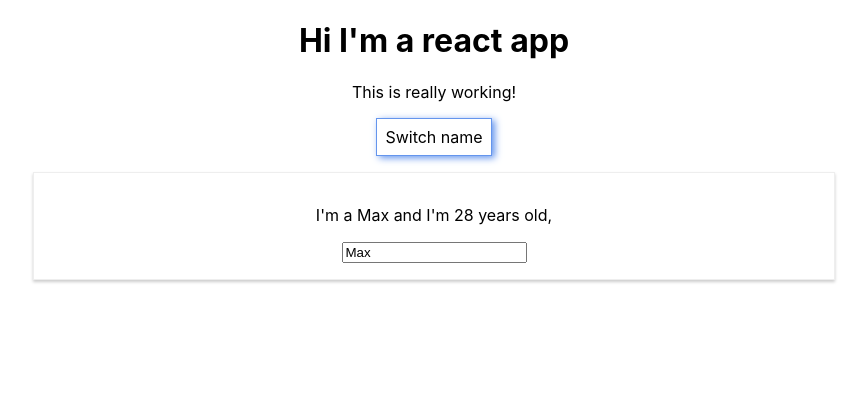
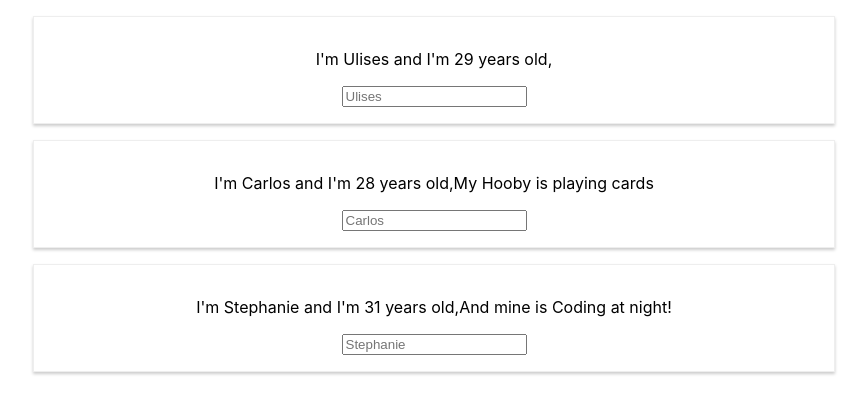
Before and after one commit to Ulises961/Assignments-React, a React (Create React App) app: page / in a window 1280 px wide. Shown: the top 414 px of the page, without its empty margins (206-1073 px from the left). Built offline with nearby package versions, Linux system fonts and the light colour scheme.

Commit message:
chapter 3 finished

```diff
--- a/src/App.js
+++ b/src/App.js
@@ -2,38 +2,47 @@
 import React, {Component} from 'react';
 import './App.css';
 import Person from './Person/Person'
+
+
 class App extends Component {
 
   state = {
 
-    persons: [
-      {name:'Max', age:28},
-      {name:'Manu', age:28},
-      {name: 'Stephanie', age: 26}
+    users : [
+        {name: 'Ulises', age : 29},
+        {name:'Carlos', age : 28},
+        {name:'Stephanie', age : 31}
     ]
 
   }
-  switchNameHandler = (newName) => {
+  changeUserNameHandler = (newName) => {
 
-    console.log('Was clicked');
-     this.setState({persons: [{name: newName, age:26}]});
+     this.setState({
+       users: [
+          {name: newName.target.value, age:23},
+          {name:'Carlos', age :28},
+          {name: 'Stephanie', age :31}
+        ]
+      });
   }
+  changeUserNameHardHandler = (newName) => {
+
+    this.setState({
+      users: [
+        {name: newName, age:23},
+        {name:'Carlos', age :28},
+        {name: 'Stephanie', age :31}
+       ]
+     });
+ }
 
   render() {
     return (
 
       <div className="App">
-        <h1>Hi I'm a react app</h1>
-        <p>This is really working!</p>
-        <button className="buttonStyle :hover" onClick={this.switchNameHandler.bind(this,'Ulises')}>Switch name</button>
-        <Person
-          name={this.state.persons[0].name}
-          age={this.state.persons[0].age}
-          click={this.switchNameHandler.bind(this,'Carlos')}
-
-          />
-
-
+          <Person name={this.state.users[0].name} age={this.state.users[0].age } changed={this.changeUserNameHandler} click={this.changeUserNameHardHandler.bind(this,'Max')}></Person>
+          <Person name={this.state.users[1].name} age={this.state.users[1].age } click={this.changeUserNameHardHandler.bind(this,'Louis')}>My Hooby is playing cards</Person>
+          <Person name={this.state.users[2].name} age={this.state.users[2].age } click={this.changeUserNameHardHandler.bind(this,'Bob')}>And mine is Coding at night!</Person>
       </div>
     );
 
--- a/src/Person/Person.js
+++ b/src/Person/Person.js
@@ -4,8 +4,8 @@ import './Person.css'
 const person = (props) => {
     return (
     <div className='Person'>
-        <p onClick={props.click}>I'm a {props.name} and I'm {props.age} years old,{props.children} </p>
-        <input tyoe='text' onChange={props.changed} value={props.name}></input>
+        <p onClick={props.click}>I'm {props.name} and I'm {props.age} years old,{props.children} </p>
+        <input type='text' onChange={props.changed} placeholder={props.name}></input>
         </div>
     );
 }
```
